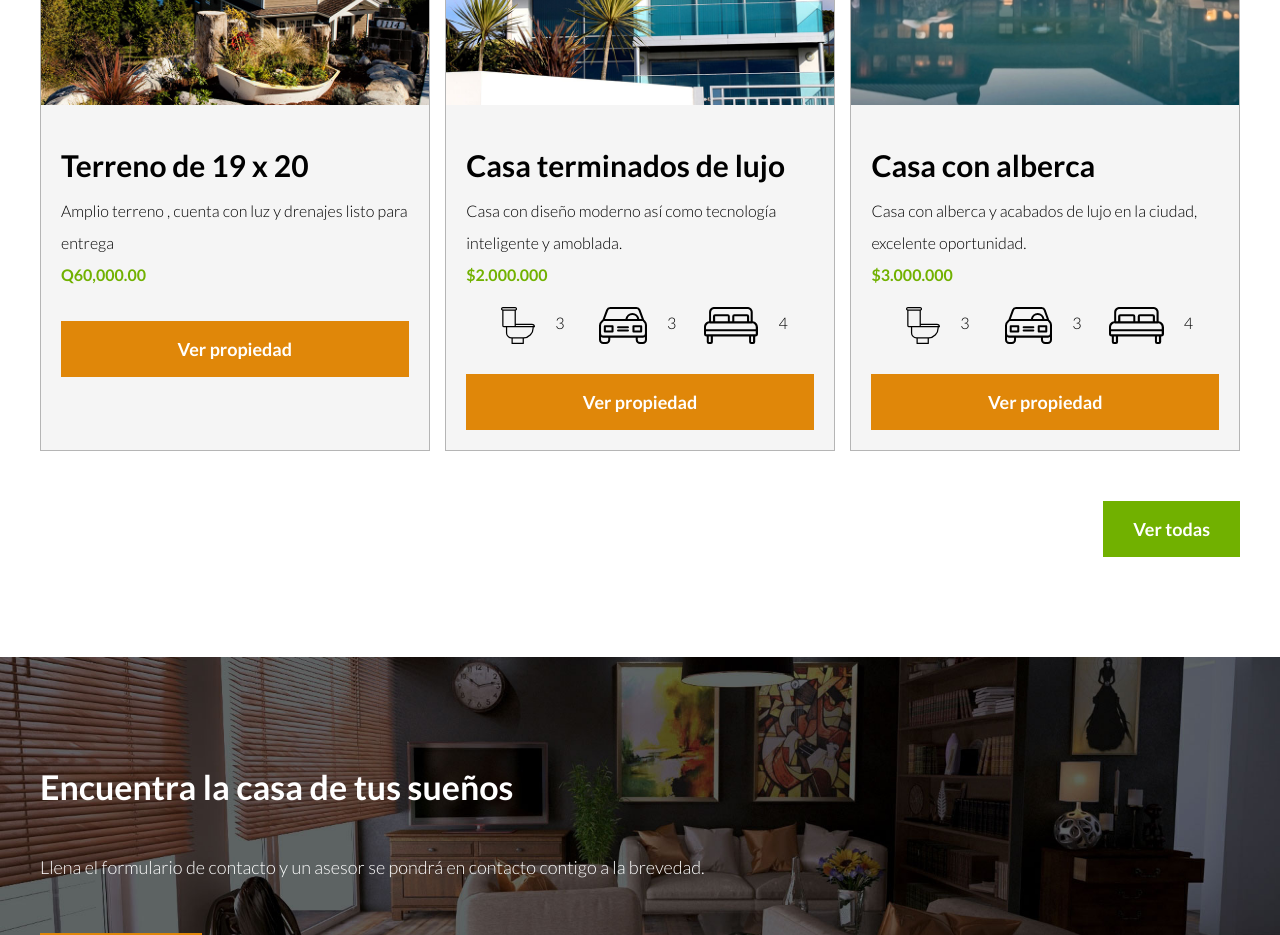
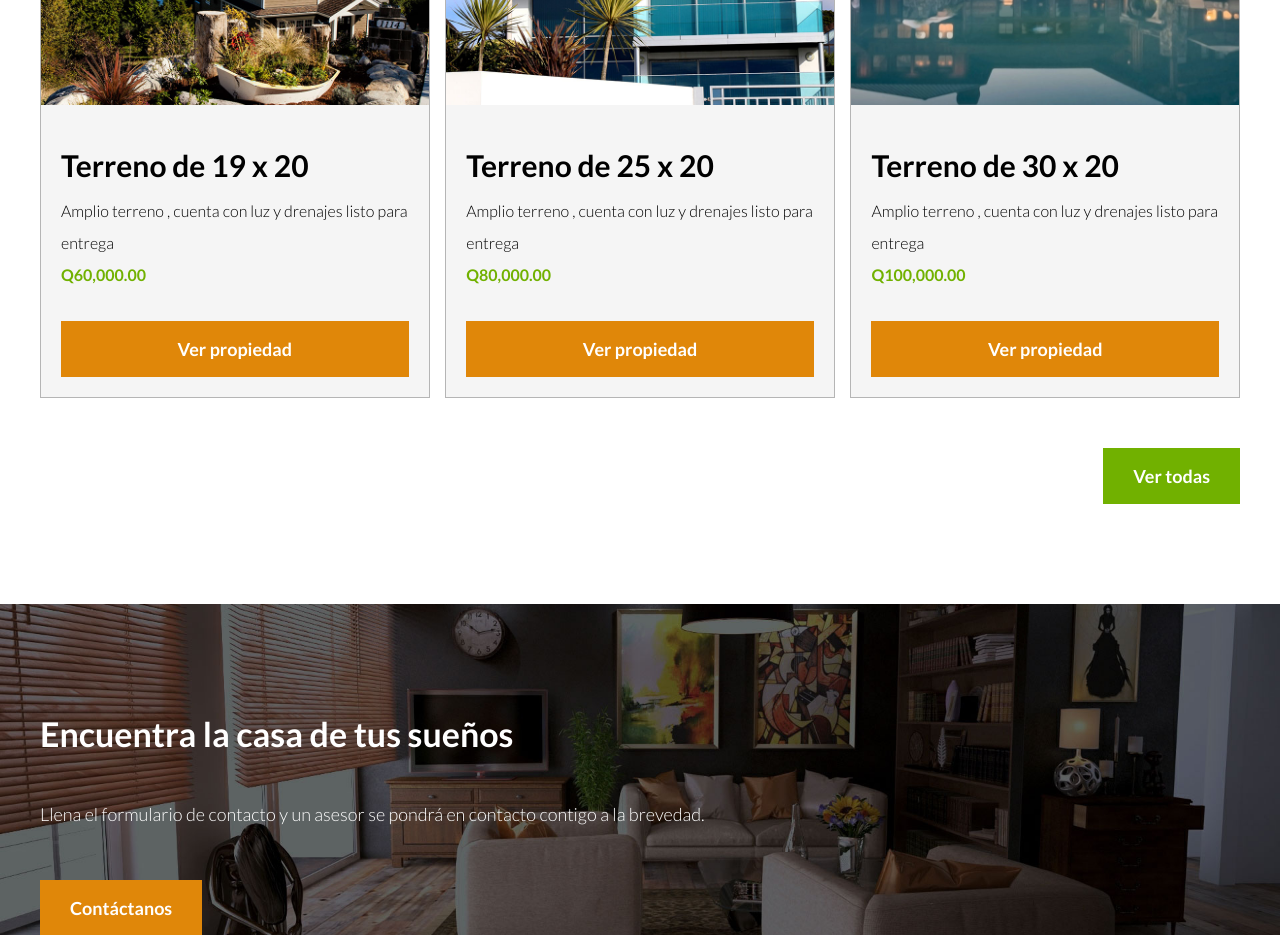
Before and after one commit to Cheleo7625/JLbienesraices, a plain HTML site: page index.html in a window 1280 px wide. Shown: the part 1760-2695 px from the top of the page. Drawn offline with Linux system fonts and the light colour scheme.

Commit message:
initial commit

```diff
--- a/index.html
+++ b/index.html
@@ -122,10 +122,11 @@
         <div class="anuncio">
             <img src="img/anuncio2.jpg" alt="Anuncio de casa de terminados de lujo">
             <div class="contenido-anuncio">
-                <h3>Casa terminados de lujo </h3>
-                <p>Casa con diseño moderno así como tecnología inteligente y amoblada.</p>
-                <p class="precio">$2.000.000</p>
+                <h3>Terreno de 25 x 20 </h3>
+                    <p>Amplio terreno , cuenta con luz y drenajes  listo para entrega </p>
+                    <p class="precio">Q80,000.00</p>
 
+          <!--
                     <ul class="iconos-caracteristicas">
                         <li>
                             <img src="img/icono_wc.svg" alt="Icono WC">
@@ -140,6 +141,7 @@
                             <p>4</p>
                         </li>
                     </ul>
+-->
 
                 <a href="anuncio.html" class="boton boton-amarillo d-block">Ver propiedad</a>
             </div>
@@ -148,10 +150,11 @@
         <div class="anuncio">
             <img src="img/anuncio3.jpg" alt="Anuncio de casa con alberca">
             <div class="contenido-anuncio">
-                <h3>Casa con alberca</h3>
-                <p>Casa con alberca y acabados de lujo en la ciudad, excelente oportunidad.</p>
-                <p class="precio">$3.000.000</p>
+               <h3>Terreno de 30 x 20 </h3>
+                    <p>Amplio terreno , cuenta con luz y drenajes  listo para entrega </p>
+                    <p class="precio">Q100,000.00</p>
 
+              <!--
                     <ul class="iconos-caracteristicas">
                         <li>
                             <img src="img/icono_wc.svg" alt="Icono WC">
@@ -166,6 +169,7 @@
                             <p>4</p>
                         </li>
                     </ul>
+-->
 
                 <a href="anuncio.html" class="boton boton-amarillo d-block">Ver propiedad</a>
             </div>
```
Also changed, not shown: contacto.html (+1 -1 lines). Lines whose indentation alone changed are shown as unchanged.
